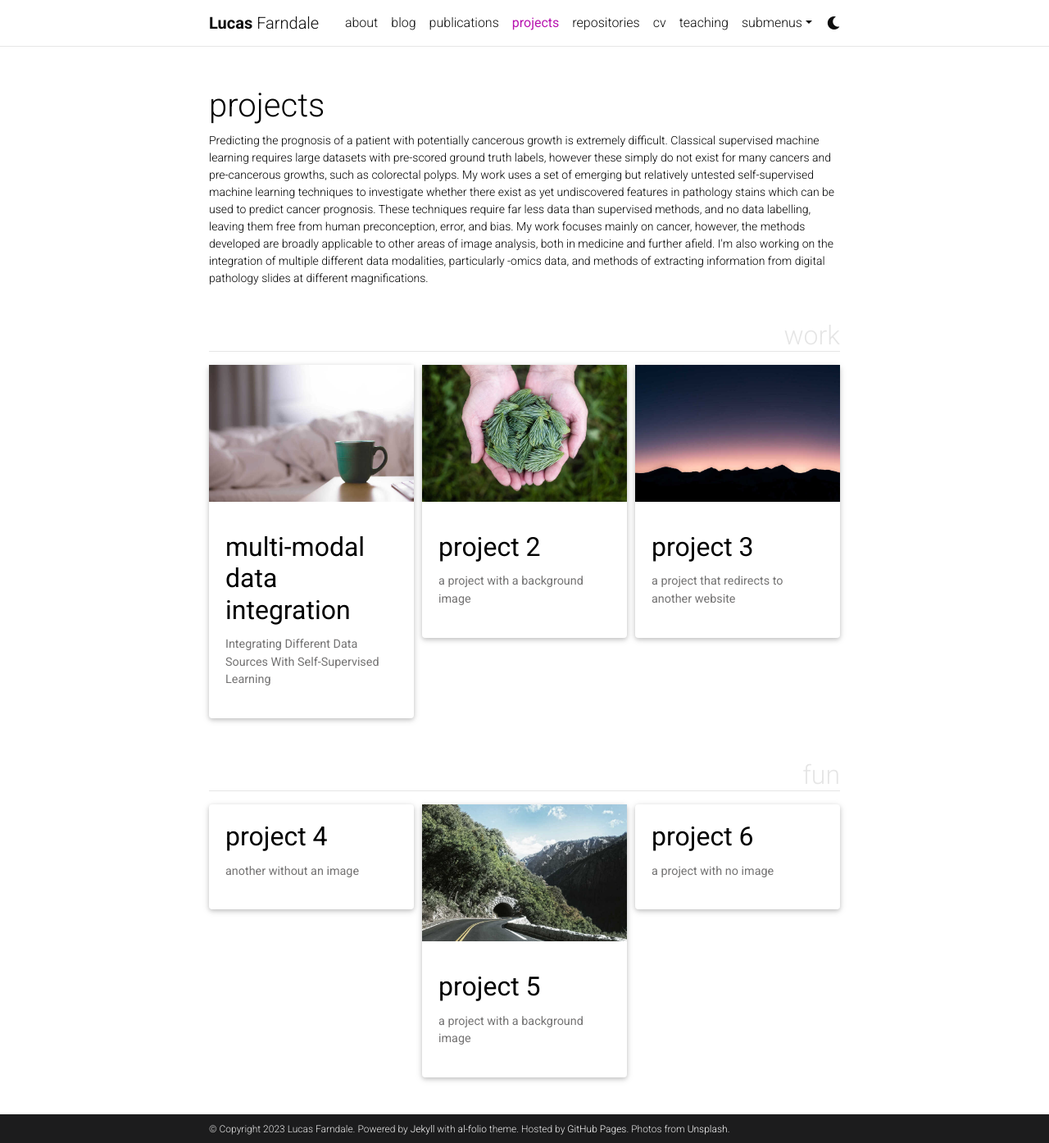
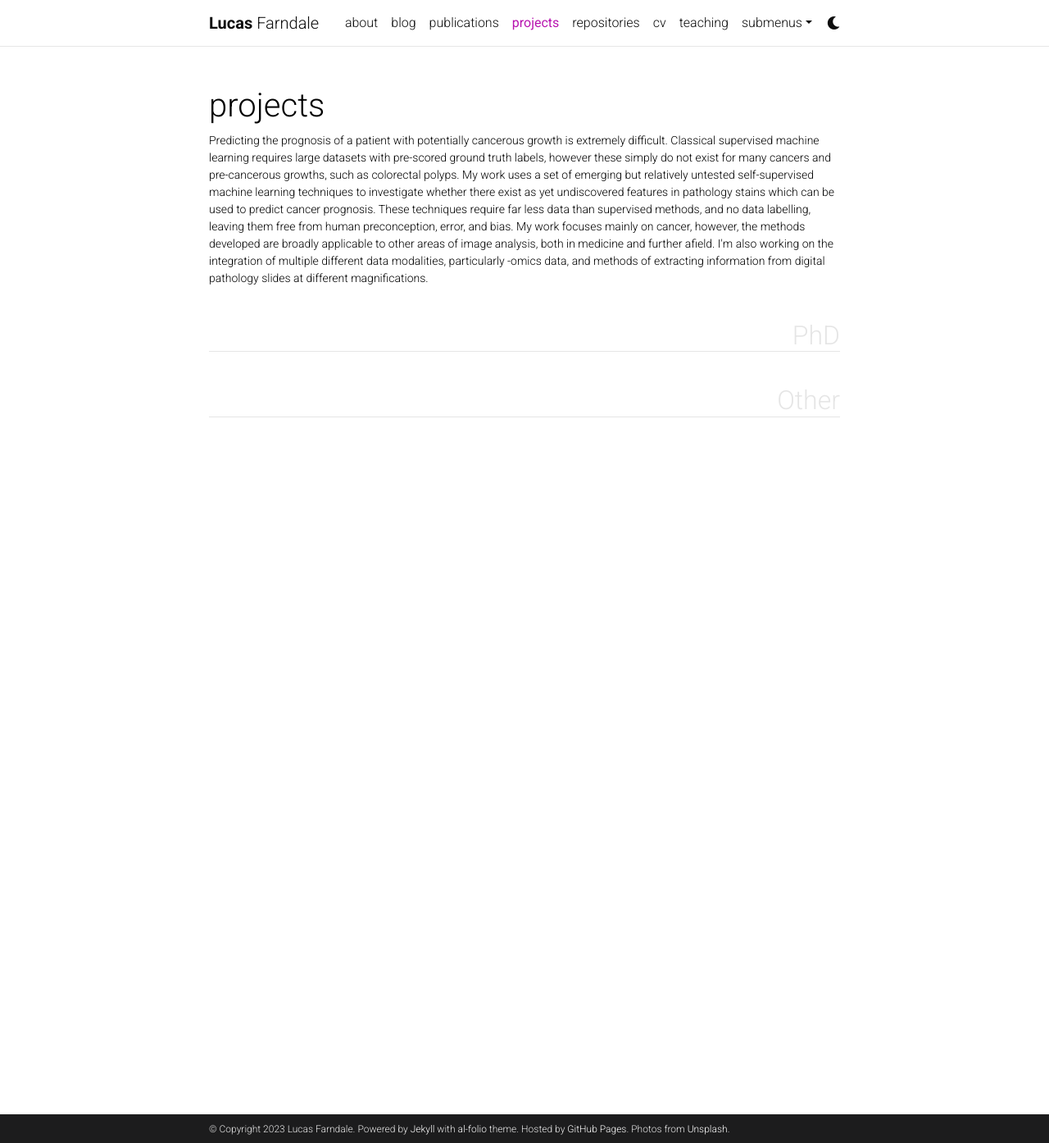
Before and after one commit to lucasfarndale/lucasfarndale.github.io, a Jekyll site: the page built from _pages/projects.md, in a window 1280 px wide and 1394 px high. Shown: the whole window at 82% size. Built offline with Jekyll 4.4.1, drawn with Linux system fonts in a browser that asks for light colours; full-size pictures stand in for the smaller copies a plugin makes; comment, search, counter and statistics services are not loaded; a style sheet for code colours, icons or effects is not loaded.

Commit message:
Update projects.md

```diff
--- a/_pages/projects.md
+++ b/_pages/projects.md
@@ -5,7 +5,7 @@ permalink: /projects/
 description: Predicting the prognosis of a patient with potentially cancerous growth is extremely difficult. Classical supervised machine learning requires large datasets with pre-scored ground truth labels, however these simply do not exist for many cancers and pre-cancerous growths, such as colorectal polyps. My work uses a set of emerging but relatively untested self-supervised machine learning techniques to investigate whether there exist as yet undiscovered features in pathology stains which can be used to predict cancer prognosis. These techniques require far less data than supervised methods, and no data labelling, leaving them free from human preconception, error, and bias. My work focuses mainly on cancer, however, the methods developed are broadly applicable to other areas of image analysis, both in medicine and further afield. I'm also working on the integration of multiple different data modalities, particularly -omics data, and methods of extracting information from digital pathology slides at different magnifications.
 nav: true
 nav_order: 2
-display_categories: [work, fun]
+display_categories: [PhD, Other]
 horizontal: false
 ---
 
```
